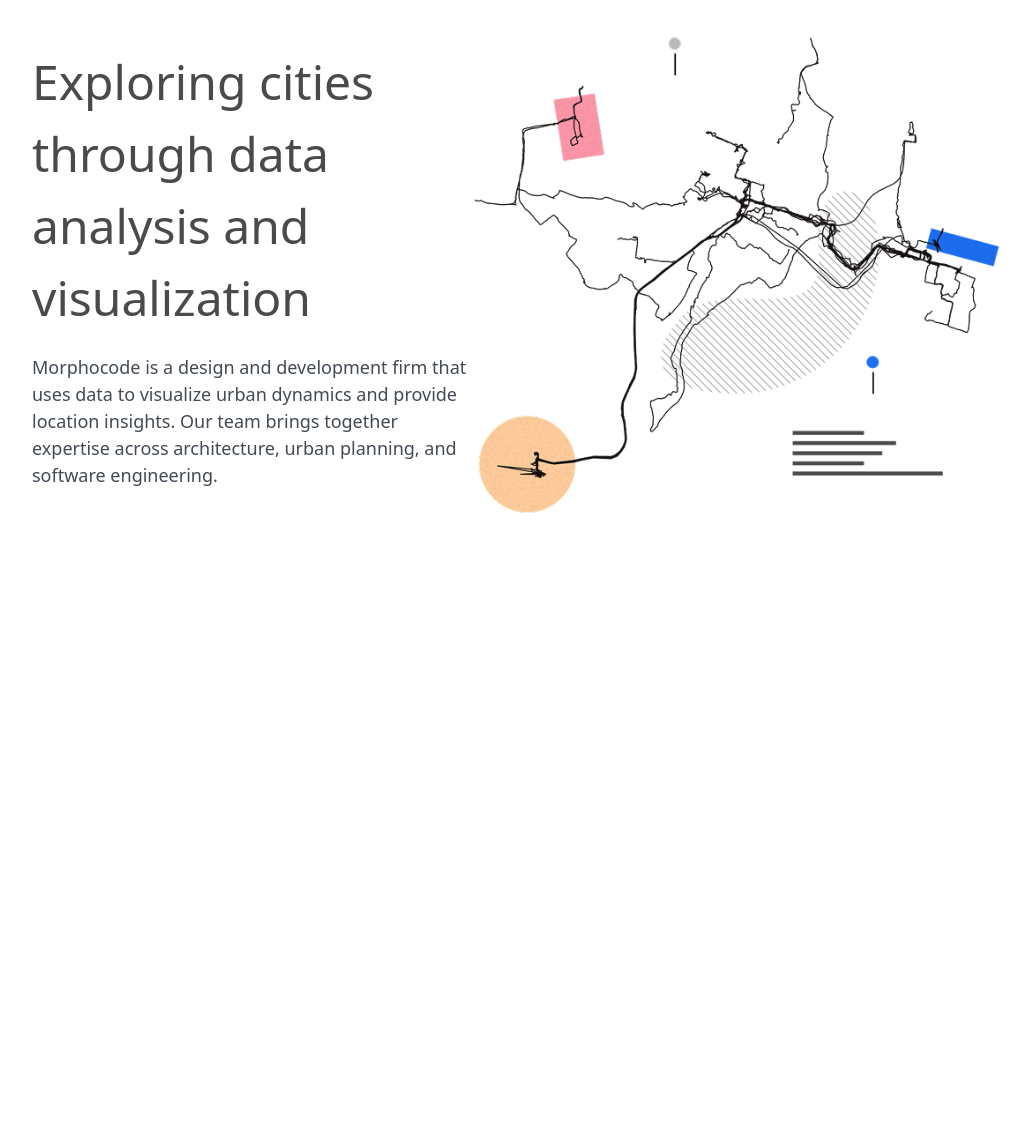
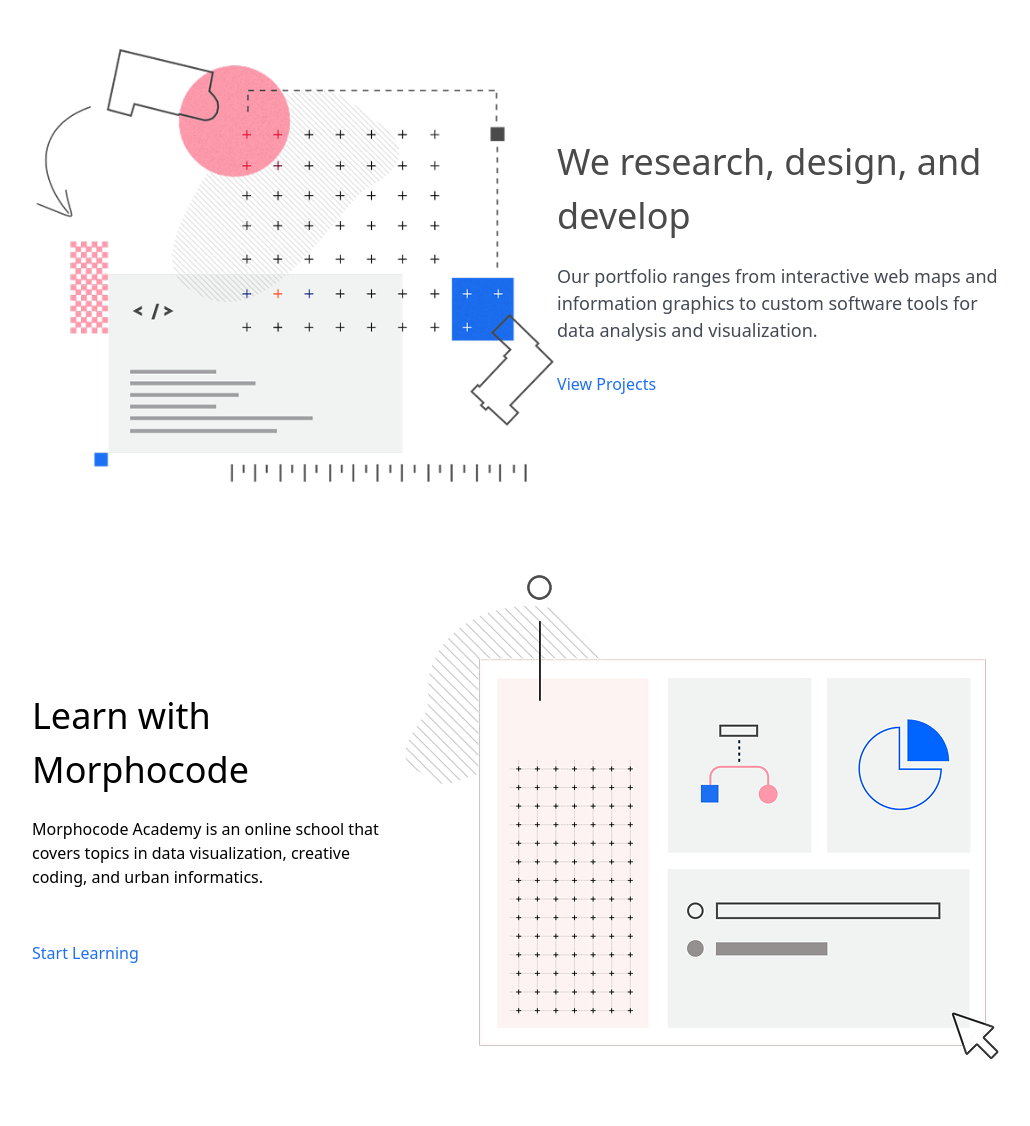
Before and after one commit to Salievabdulloh/third-day, a website: page src/index.html in a window 1280 px wide. Shown: the part 606-1732 px from the top of the page, without its empty margins (158-1188 px from the left). Before the commit the page ends 1138 px from the top, so only its background shows below. Drawn offline with Linux system fonts and the light colour scheme.

Commit message:
added another section in body

```diff
--- a/src/index.html
+++ b/src/index.html
@@ -37,16 +37,25 @@
             </div>
         </div>
         <div class="flex items-center justify-center pl-[190px] pr-[120px]">
+            <div class="">
+                <img src="image/note.png">
+            </div>
             <div class="w-[500px]">
-                <p class="text-[48px] text-[#4A4A4A]">Exploring cities through data analysis and visualization</p>
-                <p class="text-[18px] mt-[20px] text-[#434A54]">Morphocode is a design and development firm that uses
-                    data to
-                    visualize urban dynamics and provide location insights. Our team brings together expertise across
-                    architecture, urban planning, and software engineering.</p>
+                <p class="text-[36px] text-[#4A4A4A]">We research, design, and develop</p>
+                <p class="text-[18px] mt-[20px] text-[#434A54]">Our portfolio ranges from interactive web maps and
+                    information graphics to custom software tools for data analysis and visualization.</p>
+                <p class="text-[#1D6FF3] mt-7">View Projects</p>
             </div>
+        </div>
+        <div class="flex items-center justify-center pl-[190px] pr-[120px]">
             <div class="">
-                <img src="image/vein.png">
+                <p class="text-[36px]">Learn with Morphocode</p>
+                <p class="mt-5 mb-[52px]">Morphocode Academy is an online school that covers topics in data
+                    visualization, creative
+                    coding, and urban informatics.</p>
+                <p class="text-[#1D6FF3]">Start Learning</p>
             </div>
+            <img src="image/piece.png">
         </div>
     </main>
 </body>
```
Also changed, not shown: src/image/blood.png (added), src/image/circle.png (added), src/image/face.png (added), src/image/lin.png (added), src/image/morpho.png (added), src/image/piece.png (added), src/image/red-circle.png (added), src/image/tablet.png (added), src/image/tree.png (added), src/image/x.png (added), src/output.css.
